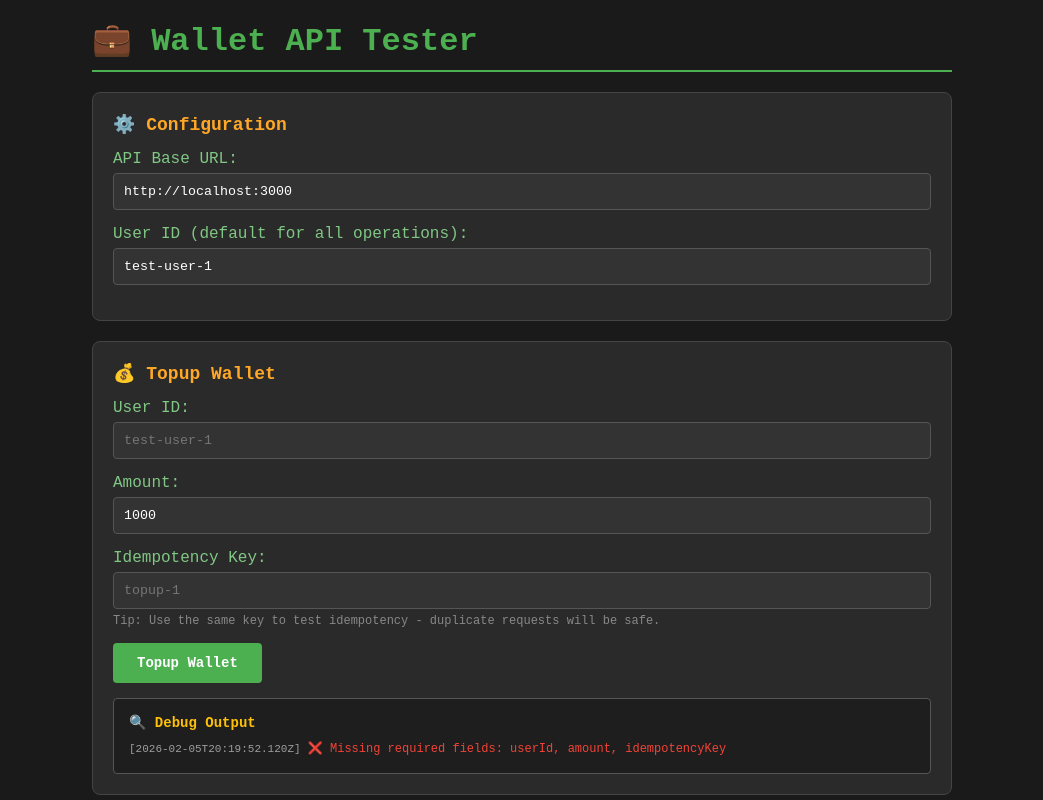
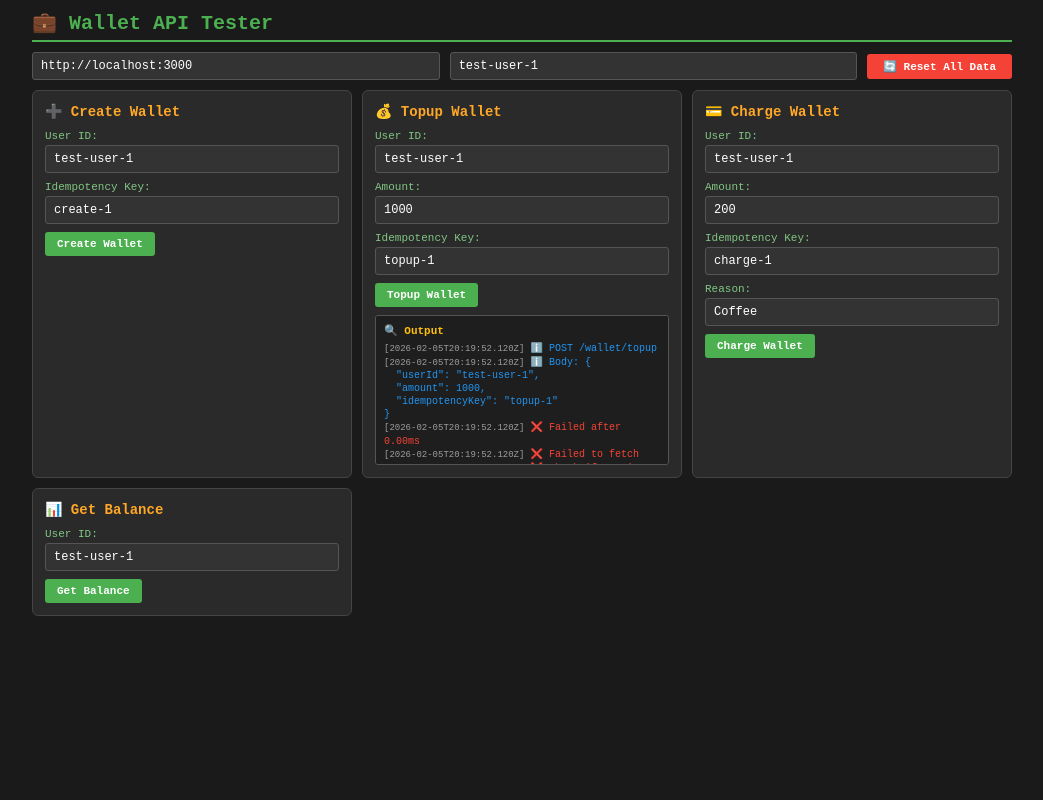
Before and after one commit to stone-w4tch3r/task-nestjs-wallet, a website: page src/frontend/index.html in a window 1280 px wide. Both pictures are taken after a click on the button "Topup Wallet". Shown: the top 800 px of the page, without its empty margins (118-1161 px from the left). Drawn offline with Linux system fonts and the light colour scheme; no server answers.

Commit message:
feat: Add wallet creation and database reset endpoints
Add explicit wallet creation endpoint with idempotency support.
Add admin endpoint to reset/clear database.
Remove auto-creation from topup - now requires wallet to exist.
Update frontend with compact layout and reset button.

New endpoints:
- POST /wallet/create - Create wallet (required before topup/charge)
- POST /admin/db/reset - Clear all database tables

Changes:
- CreateWalletDto added for wallet creation
- createWallet() method with idempotency and duplicate check
- topup() and charge() now error if wallet not found
- resetDb() using CASCADE TRUNCATE for foreign keys
- AdminModule with AdminController
- Frontend: compact grid layout, all fields pre-filled, reset button at top

```diff
--- a/src/app.module.ts
+++ b/src/app.module.ts
@@ -9,6 +9,7 @@ import { TypeOrmModule } from '@nestjs/typeorm';
 import { ConfigModule } from '@nestjs/config';
 import { ServeStaticModule } from '@nestjs/serve-static';
 import { WalletModule } from './wallet/wallet.module.js';
+import { AdminModule } from './admin/admin.module.js';
 import { AppController } from './app.controller.js';
 import { AppService } from './app.service.js';
 
@@ -32,6 +33,7 @@ import { AppService } from './app.service.js';
       logging: false,
     }),
     WalletModule,
+    AdminModule,
   ],
   controllers: [AppController],
   providers: [AppService],
--- a/src/frontend/index.html
+++ b/src/frontend/index.html
@@ -14,47 +14,67 @@
         font-family: 'Courier New', monospace;
         background: #1a1a1a;
         color: #e0e0e0;
-        padding: 20px;
-        max-width: 900px;
+        padding: 10px;
+        max-width: 1000px;
         margin: 0 auto;
       }
       h1 {
         color: #4caf50;
-        margin-bottom: 20px;
+        margin-bottom: 10px;
         border-bottom: 2px solid #4caf50;
-        padding-bottom: 10px;
+        padding-bottom: 5px;
+        font-size: 20px;
+      }
+      .top-bar {
+        display: flex;
+        justify-content: space-between;
+        align-items: center;
+        margin-bottom: 10px;
+        gap: 10px;
+      }
+      .config-row {
+        display: flex;
+        gap: 10px;
+        flex: 1;
+      }
+      .config-row input {
+        flex: 1;
+        margin: 0;
+      }
+      .grid {
+        display: grid;
+        grid-template-columns: repeat(auto-fit, minmax(280px, 1fr));
+        gap: 10px;
       }
       .section {
         background: #2a2a2a;
         border: 1px solid #444;
-        border-radius: 8px;
-        padding: 20px;
-        margin-bottom: 20px;
+        border-radius: 6px;
+        padding: 12px;
       }
       .section h2 {
         color: #ffa726;
-        margin-bottom: 15px;
-        font-size: 18px;
+        margin-bottom: 10px;
+        font-size: 14px;
       }
       label {
         display: block;
-        margin-bottom: 5px;
+        margin-bottom: 3px;
         color: #81c784;
+        font-size: 11px;
       }
-      input,
-      select,
-      textarea {
+      input {
         width: 100%;
-        padding: 10px;
-        margin-bottom: 15px;
+        padding: 6px 8px;
+        margin-bottom: 8px;
         background: #333;
         border: 1px solid #555;
         color: #fff;
-        border-radius: 4px;
+        border-radius: 3px;
         font-family: 'Courier New', monospace;
+        font-size: 12px;
       }
-      input:focus,
-      textarea:focus {
+      input:focus {
         outline: none;
         border-color: #4caf50;
       }
@@ -62,15 +82,22 @@
         background: #4caf50;
         color: white;
         border: none;
-        padding: 12px 24px;
+        padding: 6px 12px;
         cursor: pointer;
-        border-radius: 4px;
+        border-radius: 3px;
         font-family: 'Courier New', monospace;
-        font-size: 14px;
+        font-size: 11px;
         font-weight: bold;
       }
       button:hover {
         background: #45a049;
+      }
+      button.reset-btn {
+        background: #f44336;
+        padding: 6px 16px;
+      }
+      button.reset-btn:hover {
+        background: #da190b;
       }
       button:disabled {
         background: #666;
@@ -79,22 +106,22 @@
       .debug {
         background: #1e1e1e;
         border: 1px solid #555;
-        border-radius: 4px;
-        padding: 15px;
-        margin-top: 15px;
-        max-height: 400px;
+        border-radius: 3px;
+        padding: 8px;
+        margin-top: 8px;
+        max-height: 150px;
         overflow-y: auto;
+        font-size: 10px;
       }
       .debug h3 {
         color: #ffc107;
-        margin-bottom: 10px;
-        font-size: 14px;
+        margin-bottom: 5px;
+        font-size: 11px;
       }
       .debug pre {
         white-space: pre-wrap;
         word-wrap: break-word;
-        font-size: 12px;
-        line-height: 1.4;
+        line-height: 1.3;
       }
       .success {
         color: #4caf50;
@@ -107,78 +134,78 @@
       }
       .timestamp {
         color: #9e9e9e;
-        font-size: 11px;
-      }
-      .status {
-        display: inline-block;
-        padding: 4px 8px;
-        border-radius: 3px;
-        font-size: 11px;
-        font-weight: bold;
-        margin-right: 10px;
-      }
-      .status-success {
-        background: #2e7d32;
-        color: white;
-      }
-      .status-error {
-        background: #c62828;
-        color: white;
-      }
-      .status-pending {
-        background: #f57f17;
-        color: white;
-      }
-      .help-text {
-        color: #888;
-        font-size: 12px;
-        margin-top: -10px;
-        margin-bottom: 15px;
-      }
-      .clear-btn {
-        background: #666;
-        margin-left: 10px;
-        font-size: 12px;
-        padding: 8px 16px;
+        font-size: 9px;
       }
     </style>
   </head>
   <body>
     <h1>💼 Wallet API Tester</h1>
 
-    <div class="section">
-      <h2>⚙️ Configuration</h2>
-      <label>API Base URL:</label>
+    <div class="top-bar">
+      <div class="config-row">
         <input
           type="text"
           id="apiUrl"
           value="http://localhost:3000"
-        placeholder="http://localhost:3000"
+          placeholder="API URL"
+          title="API Base URL"
         />
-      <label>User ID (default for all operations):</label>
         <input
           type="text"
           id="defaultUserId"
           value="test-user-1"
+          placeholder="Default User ID"
+          title="Default User ID"
+        />
+      </div>
+      <button class="reset-btn" onclick="resetDb()">🔄 Reset All Data</button>
+    </div>
+
+    <div class="grid">
+      <div class="section">
+        <h2>➕ Create Wallet</h2>
+        <label>User ID:</label>
+        <input
+          type="text"
+          id="createUserId"
           placeholder="test-user-1"
+          value="test-user-1"
         />
+        <label>Idempotency Key:</label>
+        <input
+          type="text"
+          id="createIdempotencyKey"
+          placeholder="create-1"
+          value="create-1"
+        />
+        <button onclick="createWallet()">Create Wallet</button>
+        <div id="createDebug" class="debug" style="display: none">
+          <h3>🔍 Output</h3>
+          <pre id="createOutput"></pre>
+        </div>
       </div>
 
       <div class="section">
         <h2>💰 Topup Wallet</h2>
         <label>User ID:</label>
-      <input type="text" id="topupUserId" placeholder="test-user-1" />
+        <input
+          type="text"
+          id="topupUserId"
+          placeholder="test-user-1"
+          value="test-user-1"
+        />
         <label>Amount:</label>
         <input type="number" id="topupAmount" placeholder="1000" value="1000" />
         <label>Idempotency Key:</label>
-      <input type="text" id="topupIdempotencyKey" placeholder="topup-1" />
-      <p class="help-text">
-        Tip: Use the same key to test idempotency - duplicate requests will be
-        safe.
-      </p>
+        <input
+          type="text"
+          id="topupIdempotencyKey"
+          placeholder="topup-1"
+          value="topup-1"
+        />
         <button onclick="topup()">Topup Wallet</button>
         <div id="topupDebug" class="debug" style="display: none">
-        <h3>🔍 Debug Output</h3>
+          <h3>🔍 Output</h3>
           <pre id="topupOutput"></pre>
         </div>
       </div>
@@ -186,20 +213,31 @@
       <div class="section">
         <h2>💳 Charge Wallet</h2>
         <label>User ID:</label>
-      <input type="text" id="chargeUserId" placeholder="test-user-1" />
+        <input
+          type="text"
+          id="chargeUserId"
+          placeholder="test-user-1"
+          value="test-user-1"
+        />
         <label>Amount:</label>
         <input type="number" id="chargeAmount" placeholder="200" value="200" />
         <label>Idempotency Key:</label>
-      <input type="text" id="chargeIdempotencyKey" placeholder="charge-1" />
-      <label>Reason (optional):</label>
-      <input type="text" id="chargeReason" placeholder="Coffee" />
-      <p class="help-text">
-        Tip: Use the same key to test idempotency - duplicate requests will be
-        safe.
-      </p>
+        <input
+          type="text"
+          id="chargeIdempotencyKey"
+          placeholder="charge-1"
+          value="charge-1"
+        />
+        <label>Reason:</label>
+        <input
+          type="text"
+          id="chargeReason"
+          placeholder="Coffee"
+          value="Coffee"
+        />
         <button onclick="charge()">Charge Wallet</button>
         <div id="chargeDebug" class="debug" style="display: none">
-        <h3>🔍 Debug Output</h3>
+          <h3>🔍 Output</h3>
           <pre id="chargeOutput"></pre>
         </div>
       </div>
@@ -207,12 +245,17 @@
       <div class="section">
         <h2>📊 Get Balance</h2>
         <label>User ID:</label>
-      <input type="text" id="balanceUserId" placeholder="test-user-1" />
+        <input
+          type="text"
+          id="balanceUserId"
+          placeholder="test-user-1"
+          value="test-user-1"
+        />
         <button onclick="getBalance()">Get Balance</button>
-      <button class="clear-btn" onclick="clearBalance()">Clear Output</button>
         <div id="balanceDebug" class="debug" style="display: none">
-        <h3>🔍 Debug Output</h3>
+          <h3>🔍 Output</h3>
           <pre id="balanceOutput"></pre>
+        </div>
       </div>
     </div>
 
@@ -246,15 +289,10 @@
       async function makeRequest(method, endpoint, body = null, outputId) {
         const url = `${API_URL()}${endpoint}`;
         clearLog(outputId);
-        log(outputId, `Starting ${method} ${endpoint}`, 'info');
-        log(outputId, `Full URL: ${url}`, 'info');
+        log(outputId, `${method} ${endpoint}`, 'info');
 
         if (body) {
-          log(
-            outputId,
-            `Request Body: ${JSON.stringify(body, null, 2)}`,
-            'info',
-          );
+          log(outputId, `Body: ${JSON.stringify(body, null, 2)}`, 'info');
         }
 
         const startTime = performance.now();
@@ -273,15 +311,10 @@
 
           log(
             outputId,
-            `Response Status: ${response.status} ${response.statusText}`,
+            `${response.status} ${response.statusText}`,
             response.ok ? 'success' : 'error',
           );
-          log(outputId, `Response Time: ${duration}ms`, 'info');
-          log(outputId, `Response Headers:`, 'info');
-
-          response.headers.forEach((value, key) => {
-            log(outputId, `  ${key}: ${value}`, 'info');
-          });
+          log(outputId, `${duration}ms`, 'info');
 
           const contentType = response.headers.get('content-type');
           let data;
@@ -290,16 +323,12 @@
             data = await response.json();
             log(
               outputId,
-              `Response Body: ${JSON.stringify(data, null, 2)}`,
+              `${JSON.stringify(data, null, 2)}`,
               response.ok ? 'success' : 'error',
             );
           } else {
             data = await response.text();
-            log(
-              outputId,
-              `Response Body: ${data}`,
-              response.ok ? 'success' : 'error',
-            );
+            log(outputId, `${data}`, response.ok ? 'success' : 'error');
           }
 
           return { success: response.ok, data, status: response.status };
@@ -307,32 +336,33 @@
           const endTime = performance.now();
           const duration = (endTime - startTime).toFixed(2);
 
-          log(outputId, `Request Failed after ${duration}ms`, 'error');
-          log(outputId, `Error: ${error.message}`, 'error');
-          log(outputId, `Stack Trace: ${error.stack}`, 'error');
+          log(outputId, `Failed after ${duration}ms`, 'error');
+          log(outputId, `${error.message}`, 'error');
 
           if (error.name === 'TypeError' && error.message.includes('fetch')) {
-            log(
-              outputId,
-              `Network Error: Check if API is running at ${API_URL()}`,
-              'error',
-            );
-            log(outputId, `Troubleshooting:`, 'error');
-            log(
-              outputId,
-              `  1. Run 'docker-compose up -d' to start the service`,
-              'error',
-            );
-            log(
-              outputId,
-              `  2. Check 'docker-compose ps' to verify services are running`,
-              'error',
-            );
-            log(outputId, `  3. Verify the API URL is correct`, 'error');
+            log(outputId, `Check if API is running at ${API_URL()}`, 'error');
           }
 
           return { success: false, data: null, error };
         }
+      }
+
+      async function createWallet() {
+        const userId =
+          document.getElementById('createUserId').value || DEFAULT_USER_ID();
+        const idempotencyKey = document.getElementById(
+          'createIdempotencyKey',
+        ).value;
+
+        if (!userId || !idempotencyKey) {
+          log('createOutput', 'Missing: userId, idempotencyKey', 'error');
+          showDebug('create');
+          return;
+        }
+
+        const body = { userId, idempotencyKey };
+        showDebug('create');
+        await makeRequest('POST', '/wallet/create', body, 'createOutput');
       }
 
       async function topup() {
@@ -346,7 +376,7 @@
         if (!userId || !amount || !idempotencyKey) {
           log(
             'topupOutput',
-            'Missing required fields: userId, amount, idempotencyKey',
+            'Missing: userId, amount, idempotencyKey',
             'error',
           );
           showDebug('topup');
@@ -372,7 +402,7 @@
         if (!userId || !amount || !idempotencyKey) {
           log(
             'chargeOutput',
-            'Missing required fields: userId, amount, idempotencyKey',
+            'Missing: userId, amount, idempotencyKey',
             'error',
           );
           showDebug('charge');
@@ -391,7 +421,7 @@
           document.getElementById('balanceUserId').value || DEFAULT_USER_ID();
 
         if (!userId) {
-          log('balanceOutput', 'Missing required field: userId', 'error');
+          log('balanceOutput', 'Missing: userId', 'error');
           showDebug('balance');
           return;
         }
@@ -401,25 +431,17 @@
         await makeRequest('GET', endpoint, null, 'balanceOutput');
       }
 
-      function clearBalance() {
+      async function resetDb() {
+        if (!confirm('⚠️ This will delete ALL data. Continue?')) {
+          return;
+        }
+        clearLog('createOutput');
+        clearLog('topupOutput');
+        clearLog('chargeOutput');
         clearLog('balanceOutput');
+        showDebug('balance');
+        await makeRequest('POST', '/admin/db/reset', null, 'balanceOutput');
       }
-
-      document.addEventListener('DOMContentLoaded', () => {
-        document.getElementById('topupUserId').addEventListener('focus', () => {
-          if (!this.value) this.value = DEFAULT_USER_ID();
-        });
-        document
-          .getElementById('chargeUserId')
-          .addEventListener('focus', () => {
-            if (!this.value) this.value = DEFAULT_USER_ID();
-          });
-        document
-          .getElementById('balanceUserId')
-          .addEventListener('focus', () => {
-            if (!this.value) this.value = DEFAULT_USER_ID();
-          });
-      });
     </script>
   </body>
 </html>
--- a/src/wallet/wallet.module.ts
+++ b/src/wallet/wallet.module.ts
@@ -13,5 +13,6 @@
   ],
   controllers: [WalletController],
   providers: [WalletService],
+  exports: [WalletService],
 })
 export class WalletModule {}
```
Also changed, not shown: docs/test-plan.md (+75 -2 lines), src/admin/admin.controller.ts (added, +12 -0 lines), src/admin/admin.module.ts (added, +9 -0 lines), src/wallet/dto/create-wallet.dto.ts (added, +11 -0 lines), src/wallet/wallet.controller.ts (+8 -0 lines), src/wallet/wallet.service.ts (+61 -6 lines), README.md. Lines whose indentation alone changed are shown as unchanged.
